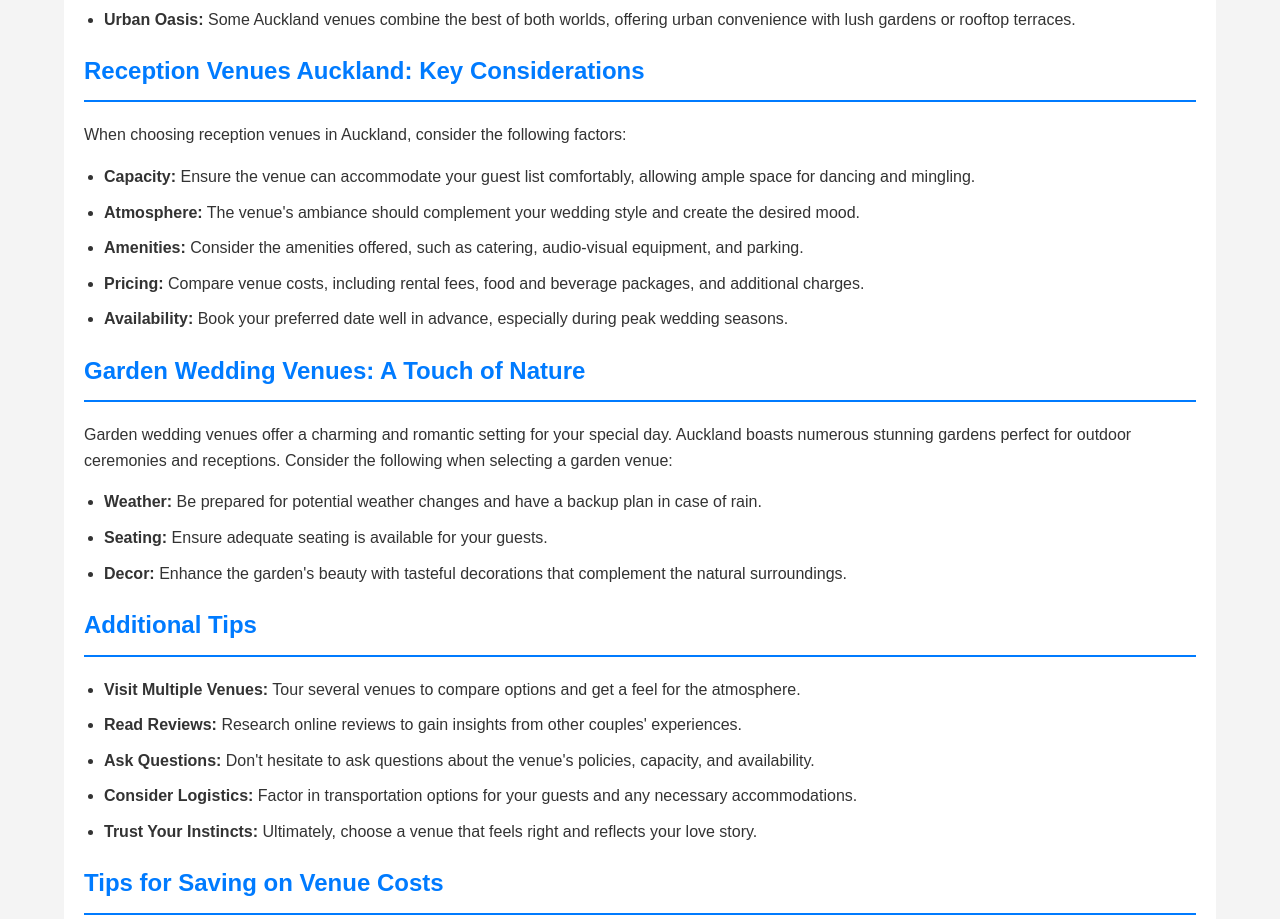
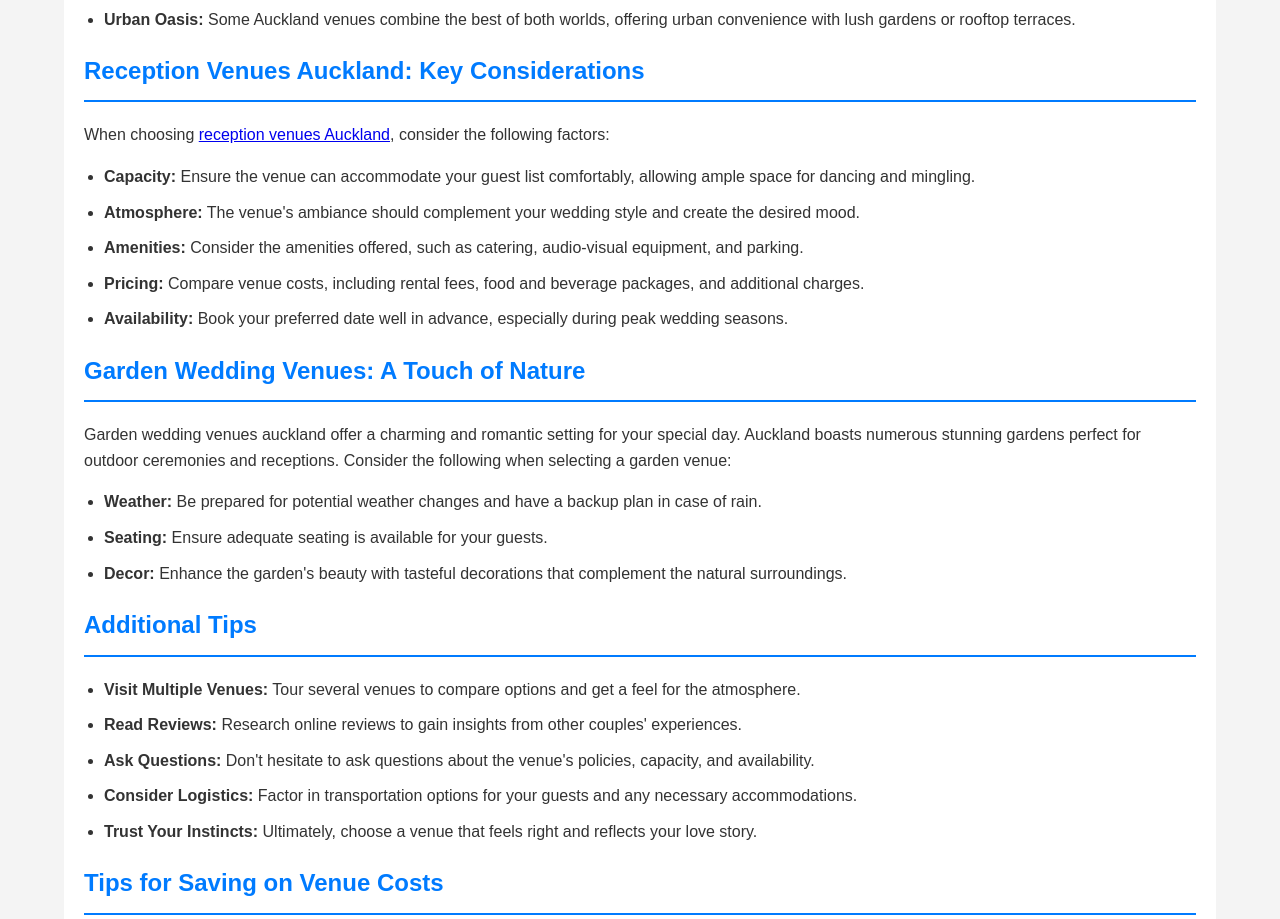
Before and after one commit to roberthinsom/Garden-Wedding-Venues-Auckland-netlify, a plain HTML site: page index.html in a window 1280 px wide. Shown: the part 866-1785 px from the top of the page. Drawn offline with Linux system fonts and the light colour scheme.

Commit message:
Update index.html

```diff
--- a/index.html
+++ b/index.html
@@ -96,7 +96,7 @@
             </ul>
 
             <h2>Reception Venues Auckland: Key Considerations</h2>
-            <p>When choosing reception venues in Auckland, consider the following factors:</p>
+            <p>When choosing <a href="https://www.settlerscountrymanor.co.nz/wedding-reception-venue.html">reception venues Auckland</a>, consider the following factors:</p>
             <ul>
                 <li><strong>Capacity:</strong> Ensure the venue can accommodate your guest list comfortably, allowing ample space for dancing and mingling.</li>
                 <li><strong>Atmosphere:</strong> The venue's ambiance should complement your wedding style and create the desired mood.</li>
@@ -106,7 +106,7 @@
             </ul>
 
             <h2>Garden Wedding Venues: A Touch of Nature</h2>
-            <p>Garden wedding venues offer a charming and romantic setting for your special day. Auckland boasts numerous stunning gardens perfect for outdoor ceremonies and receptions. Consider the following when selecting a garden venue:</p>
+            <p>Garden wedding venues auckland offer a charming and romantic setting for your special day. Auckland boasts numerous stunning gardens perfect for outdoor ceremonies and receptions. Consider the following when selecting a garden venue:</p>
             <ul>
                 <li><strong>Weather:</strong> Be prepared for potential weather changes and have a backup plan in case of rain.</li>
                 <li><strong>Seating:</strong> Ensure adequate seating is available for your guests.</li>
```
